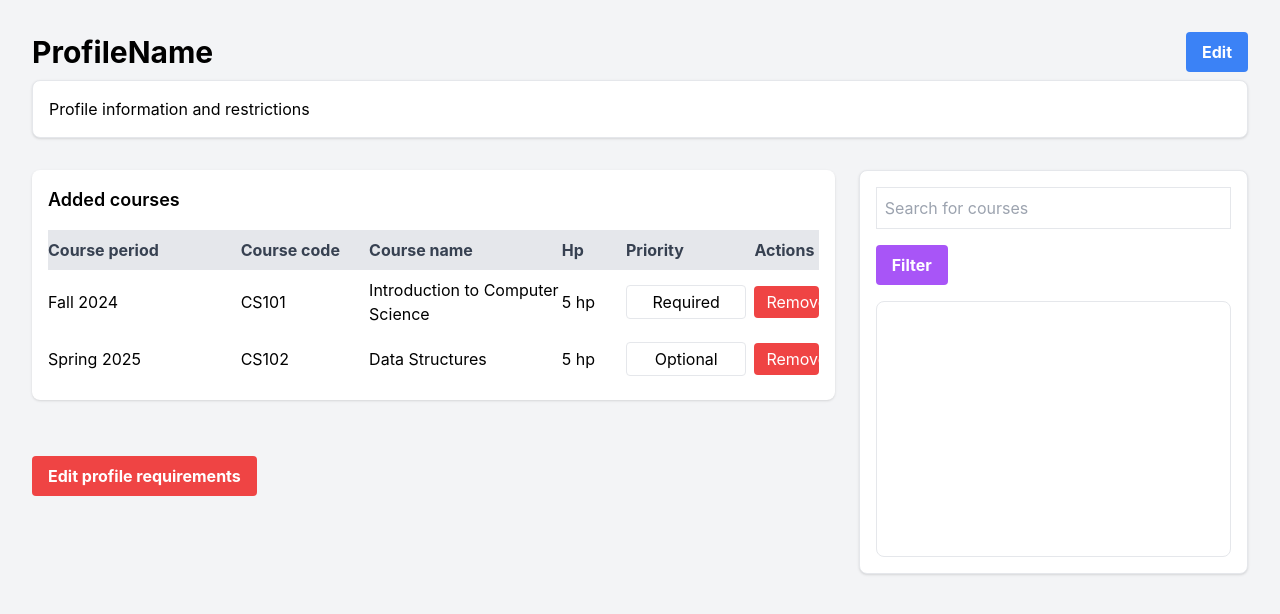
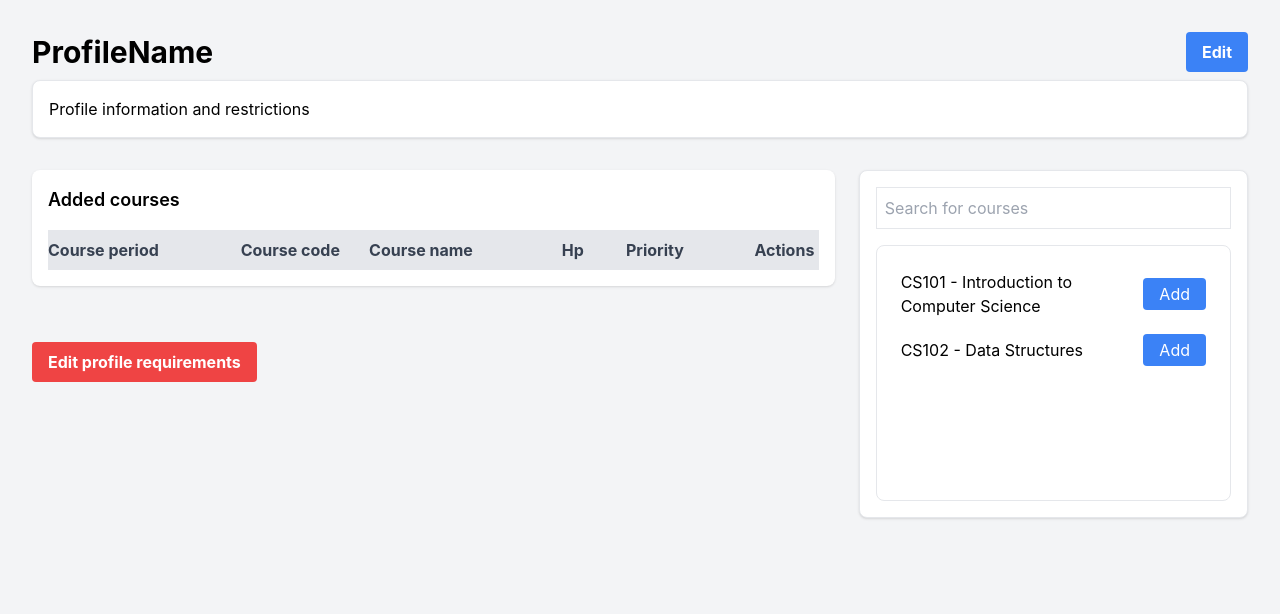
Before and after one commit to WebLabs-AB/MasterChooserApplication, a React (Create React App) app in the folder Frontend/masterfrontend/: page /teachermasterprofile in a window 1280 px wide. Shown: the top 614 px of the page. Built offline with nearby package versions, Linux system fonts and the light colour scheme.

Commit message:
"Implement so that searched courses can be added"

```diff
--- a/Frontend/masterfrontend/src/Screens/TeacherMasterProfilePage.tsx
+++ b/Frontend/masterfrontend/src/Screens/TeacherMasterProfilePage.tsx
@@ -1,7 +1,6 @@
 import React, { useState } from 'react';
 import { Listbox } from '@headlessui/react';
 
-// Interfaces and types
 interface Course {
   id: number;
   period: string;
@@ -19,17 +18,16 @@ interface CourseListSectionProps {
 
 interface SearchSectionProps {
   onAddCourse: (course: Course) => void;
+  availableCourses: Course[];
 }
 
 const priorities = ['Required', 'Optional'];
 
-// Fake data
 const fakeCourses = [
   { id: 1, period: 'Fall 2024', code: 'CS101', name: 'Introduction to Computer Science', hp: 5, priority: 'Required' },
   { id: 2, period: 'Spring 2025', code: 'CS102', name: 'Data Structures', hp: 5, priority: 'Optional' },
 ];
 
-// Profile Section Component
 const ProfileSection = () => (
   <div className="mb-8">
     <div className="flex justify-between items-center mb-2">
@@ -42,7 +40,6 @@ const ProfileSection = () => (
   </div>
 );
 
-// Course List Section Component
 const CourseListSection: React.FC<CourseListSectionProps> = ({ courses, removeCourse, updatePriority }) => {
   const renderCourseHeadings = () => (
     <div className="grid grid-cols-12 font-bold py-2 bg-gray-200 text-gray-700">
@@ -55,8 +52,8 @@ const CourseListSection: React.FC<CourseListSectionProps> = ({ courses, removeCo
     </div>
   );
 
-  const renderCourses = () => {
-    return courses.map((course: Course) => (
+  const renderCourses = () => (
+    courses.map((course: Course) => (
       <div key={course.id} className="grid grid-cols-12 items-center py-2">
         <div className="col-span-3">{course.period}</div>
         <div className="col-span-2">{course.code}</div>
@@ -86,8 +83,8 @@ const CourseListSection: React.FC<CourseListSectionProps> = ({ courses, removeCo
           </button>
         </div>
       </div>
-    ));
-  };
+    ))
+  );
 
   return (
     <div className="mb-8 bg-white shadow rounded-lg p-4">
@@ -98,15 +95,14 @@ const CourseListSection: React.FC<CourseListSectionProps> = ({ courses, removeCo
   );
 };
 
-// Search Section Component
-const SearchSection: React.FC<SearchSectionProps> = ({ onAddCourse }) => {
+const SearchSection: React.FC<SearchSectionProps> = ({ onAddCourse, availableCourses }) => {
   const [searchTerm, setSearchTerm] = useState('');
 
   const filteredCourses = searchTerm
-    ? fakeCourses.filter(course =>
+    ? availableCourses.filter(course =>
         course.code.toLowerCase().includes(searchTerm.toLowerCase()) ||
         course.name.toLowerCase().includes(searchTerm.toLowerCase()))
-    : [];
+    : availableCourses;
 
   return (
     <div className="p-4 border rounded-lg bg-white shadow">
@@ -116,11 +112,6 @@ const SearchSection: React.FC<SearchSectionProps> = ({ onAddCourse }) => {
         className="border p-2 w-full mb-4"
         onChange={(e) => setSearchTerm(e.target.value)}
       />
-      <div className="flex gap-4 mb-4">
-        <button className="bg-purple-500 text-white font-bold py-2 px-4 rounded">
-          Filter
-        </button>
-      </div>
       <div className="p-4 border rounded-lg h-64 overflow-auto">
         {filteredCourses.map(course => (
           <div key={course.id} className="flex justify-between items-center p-2">
@@ -138,26 +129,30 @@ const SearchSection: React.FC<SearchSectionProps> = ({ onAddCourse }) => {
   );
 };
 
-// Main TeacherCreateUpdateProfilePage Component
 export const TeacherCreateUpdateProfilePage = () => {
-  const [courses, setCourses] = useState<Course[]>(fakeCourses);
+  const [courses, setCourses] = useState<Course[]>([]);
+  const [availableCourses, setAvailableCourses] = useState<Course[]>(fakeCourses);
 
   const removeCourse = (courseId: number) => {
     setCourses(courses.filter(course => course.id !== courseId));
+    const removedCourse = fakeCourses.find(course => course.id === courseId);
+    if (removedCourse) {
+      setAvailableCourses(prev => [...prev, removedCourse]);
+    }
   };
 
   const updatePriority = (courseId: number, newPriority: string) => {
-    setCourses(courses.map(course => {
-      if (course.id === courseId) {
-        return { ...course, priority: newPriority };
-      }
-      return course;
-    }));
+    setCourses(courses.map(course => (
+      course.id === courseId ? { ...course, priority: newPriority } : course
+    )));
   };
 
   const addCourseToProfile = (courseToAdd: Course) => {
     if (!courses.find(course => course.id === courseToAdd.id)) {
-      setCourses([...courses, { ...courseToAdd, priority: 'Required' }]); // Set a default priority
+      setCourses(prevCourses => [...prevCourses, { ...courseToAdd, priority: 'Required' }]);
+      setAvailableCourses(prevAvailableCourses =>
+        prevAvailableCourses.filter(course => course.id !== courseToAdd.id)
+      );
     }
   };
 
@@ -176,7 +171,7 @@ export const TeacherCreateUpdateProfilePage = () => {
           </button>
         </div>
         <div className="lg:col-span-1">
-          <SearchSection onAddCourse={addCourseToProfile} />
+          <SearchSection onAddCourse={addCourseToProfile} availableCourses={availableCourses} />
         </div>
       </div>
     </div>
```
